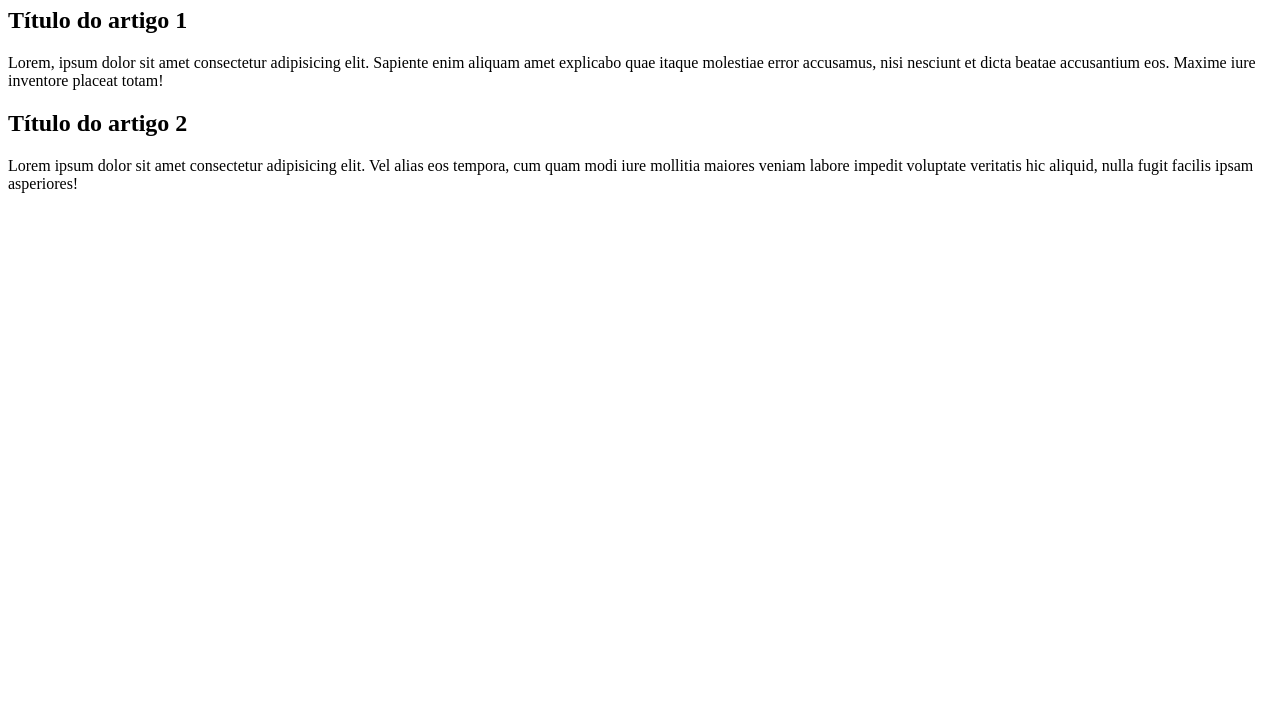
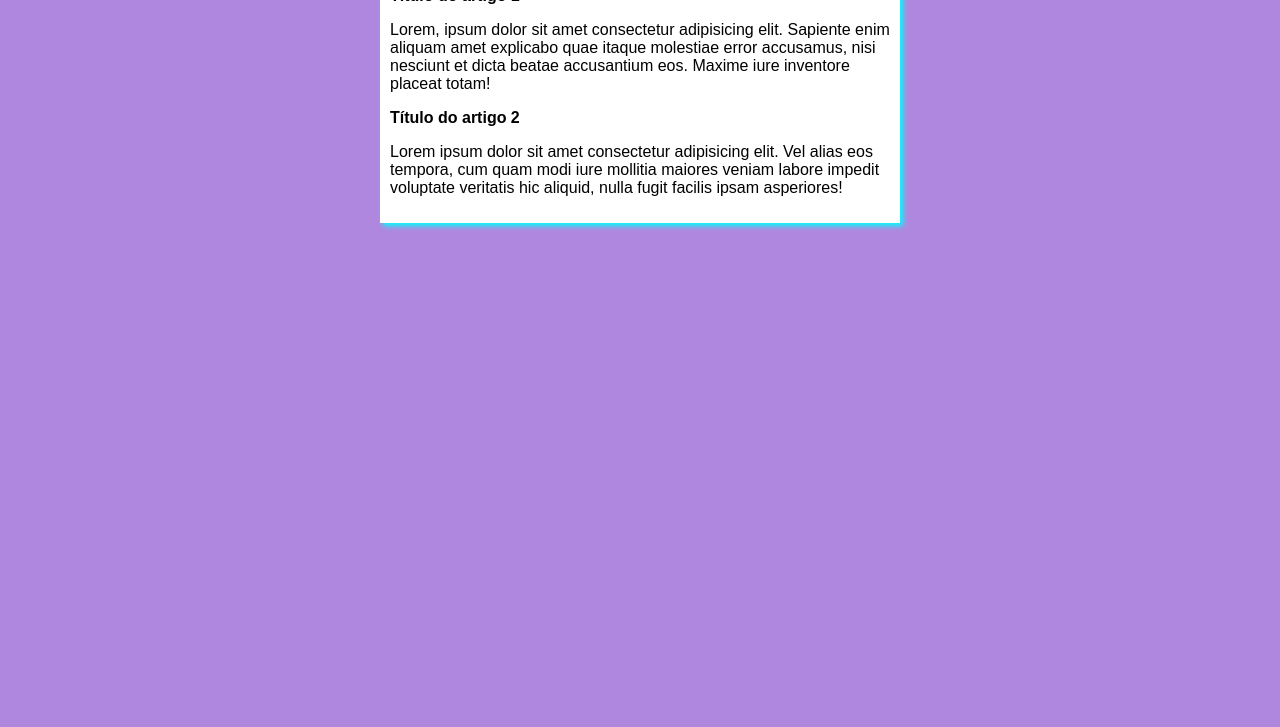
Before and after one commit to lamounier00/projeto-site-2, a plain HTML site: page index.html in a window 1280 px wide. Shown: the part 73-800 px from the top of the page. Drawn offline with Linux system fonts and the light colour scheme.

Commit message:
iniciei o design

```diff
--- /dev/null
+++ b/estilos/style.css
@@ -0,0 +1,16 @@
+*{
+    font-family: Arial, Helvetica, sans-serif;
+    font-size: 16px;
+}
+
+body{
+    background-color: rgb(176, 135, 223);
+}
+
+main{
+    background-color: white;
+    width: 500px;
+    margin: auto;
+    padding: 10px;
+    box-shadow: 3px 3px 5px aqua;
+}
--- a/index.html
+++ b/index.html
@@ -3,6 +3,7 @@
 <head>
     <meta charset="UTF-8">
     <meta name="viewport" content="width=device-width, initial-scale=1.0">
+    <link rel="stylesheet" href="estilos/style.css">
     <title>Meu site de teste 2</title>
 </head>
 <body>
```
